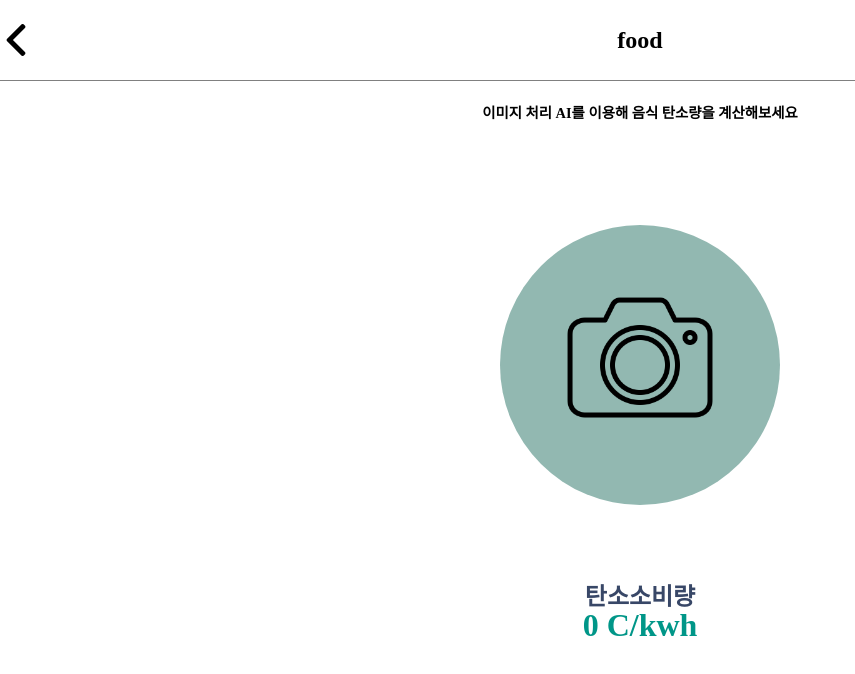
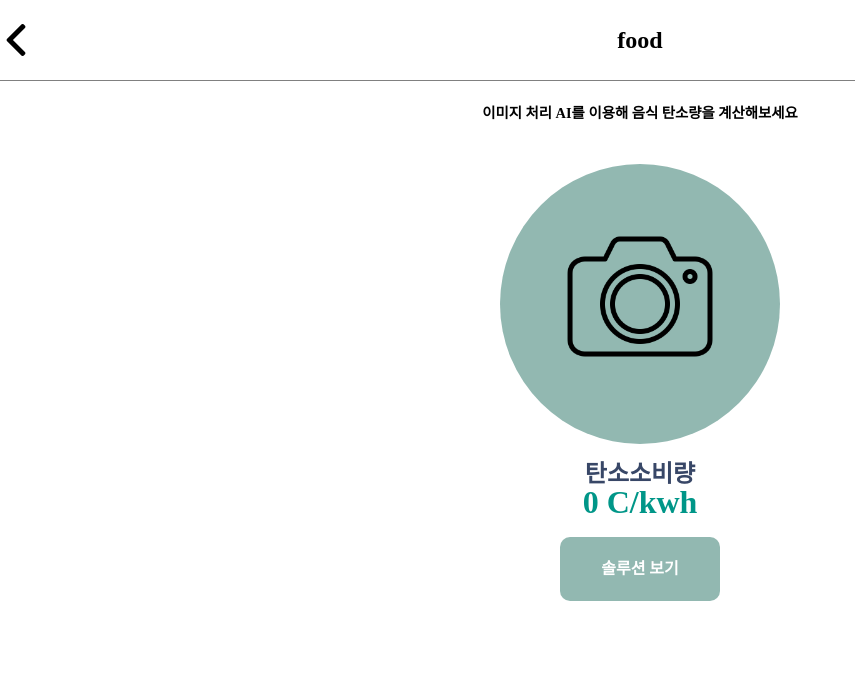
Before and after one commit to MyuB/CE_Front, a React (Create React App) app: page /food in a window 1280 px wide. Shown: the top 674 px of the page, without its empty margins (0-855 px from the left). Built offline with nearby package versions, Linux system fonts and the light colour scheme.

Commit message:
feat: food에서 Solution으로 이동하는 Button과 Logic 생성

```diff
--- a/src/Components/Food/Food.jsx
+++ b/src/Components/Food/Food.jsx
@@ -2,6 +2,7 @@ import React from "react";
 import styled from "styled-components";
 import "./Food.scss";
 import cam from "../../assets/camera.png";
+import { useNavigate } from "react-router-dom";
 
 const MainWrapper = styled.div`
   width: 100%;
@@ -68,7 +69,26 @@ const GreenText = styled.div`
   font-weight: bold;
 `;
 
+const SolutionButton = styled.div`
+  width: 20vh;
+  height: 8vh;
+  text-align: center;
+  line-height: 8vh;
+  font-size: 2vh;
+  font-weight: bold;
+  border-radius: 10px;
+  background-color: #92b8b1;
+  color: white;
+  margin-bottom: 5vh;
+`;
+
 function Food() {
+  const navigate = useNavigate();
+
+  const goToSolution = () => {
+    navigate("/foodSolution");
+  };
+
   return (
     <React.Fragment>
       <MainWrapper>
@@ -83,6 +103,7 @@ function Food() {
           <NavyText>{"탄소소비량"}</NavyText>
           <GreenText>{"0 C/kwh"}</GreenText>
         </TextWrapper>
+        <SolutionButton onClick={goToSolution}>{"솔루션 보기"}</SolutionButton>
       </MainWrapper>
     </React.Fragment>
   );
```
